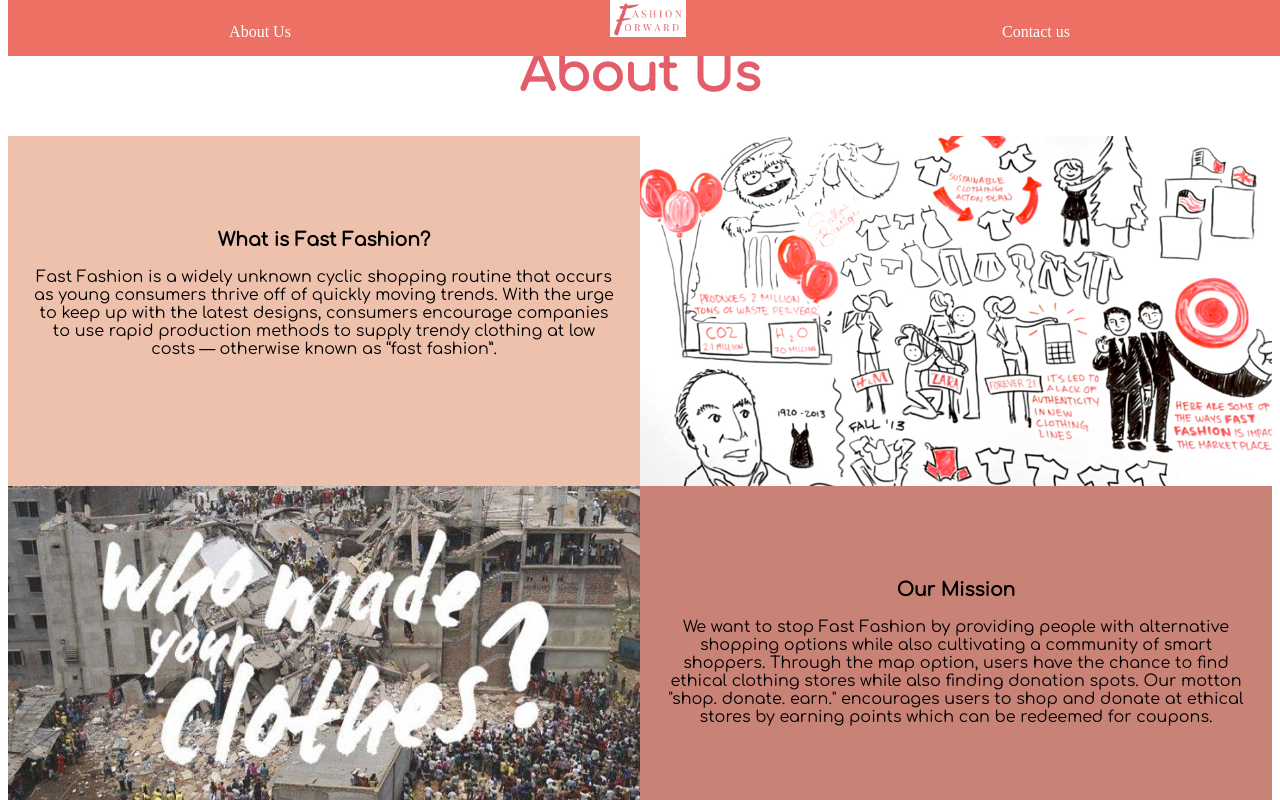
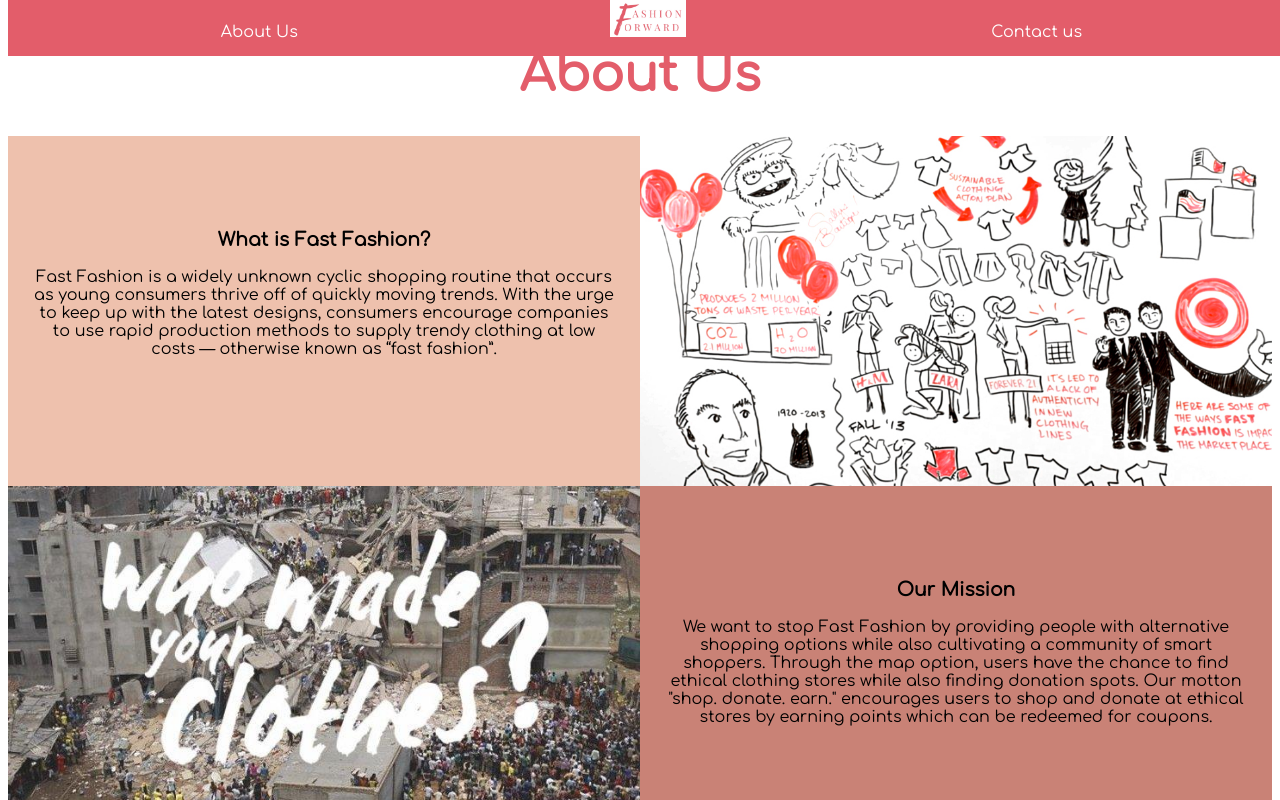
Before and after one commit to sanzi4/Fashion_forward, a plain HTML site: page Aboutpage.html in a window 1280 px wide. Shown: the top 800 px of the page. Drawn offline with Linux system fonts and the light colour scheme.

Commit message:
Changed color

```diff
--- a/About.css
+++ b/About.css
@@ -76,11 +76,12 @@ section{
 .icon-bar2 {
     width: 100%;
     height: 7%;
-    background-color: #ec7063;
+    background-color: #e35d6a;
     position: fixed;
     top: 0;
     overflow: hidden;
     text-align: center;
+    font-family: "Comfortaa";
 }
 
 .icon-bar2 a {
@@ -95,7 +96,7 @@ section{
 }
 
 .icon-bar2 a:hover {
-    background-color:#eec1ad;
+    background-color:#FFFFFF;
 }
 #GPS{
   width: 20%;
--- a/Contact.css
+++ b/Contact.css
@@ -141,11 +141,12 @@ button:hover{
 .icon-bar2 {
     width: 100%;
     height: 7%;
-    background-color: #ec7063;
+    background-color: #e35d6a;
     position: fixed;
     top: 0;
     overflow: hidden;
     text-align: center;
+    font-family: "Comfortaa"
 }
 
 .icon-bar2 a {
```
